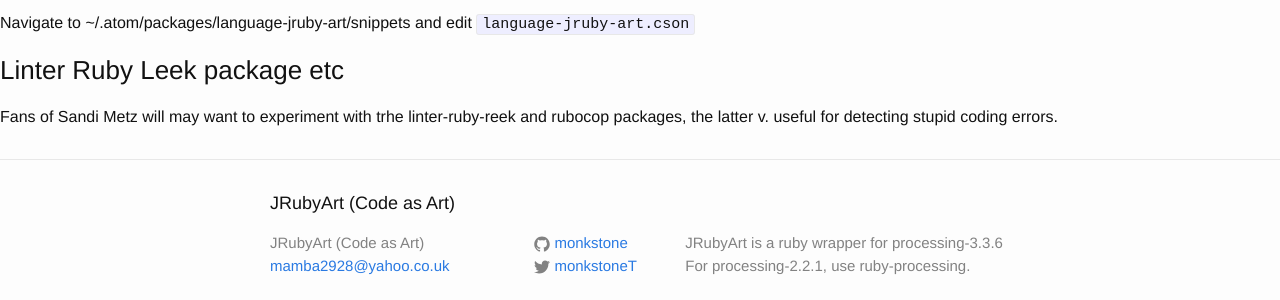
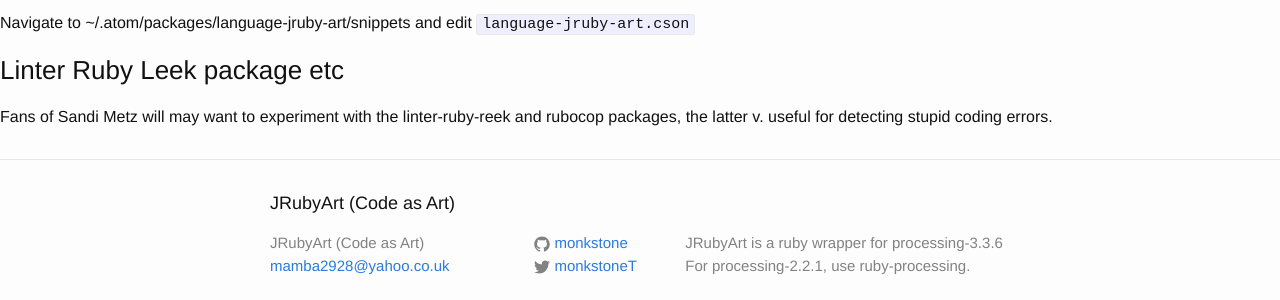
Before and after one commit to ruby-processing/JRubyArt, a Jekyll site: the page built from _editors/atom.md, in a window 1280 px wide and 900 px high, scrolled down 2789 px. Shown: the part 563-863 px from the top of the window. Built offline with Jekyll 4.4.1, drawn with Linux system fonts in a browser that asks for light colours; some of the changed text lies outside the part shown.

Commit message:
Update atom version

```diff
--- a/_editors/atom.md
+++ b/_editors/atom.md
@@ -75,9 +75,9 @@
 
 ### Linter Ruby Leek package etc
 
-Fans of Sandi Metz will may want to experiment with trhe linter-ruby-reek and rubocop packages, the latter v. useful for detecting stupid coding errors.
+Fans of Sandi Metz will may want to experiment with the linter-ruby-reek and rubocop packages, the latter v. useful for detecting stupid coding errors.
 
 [language]:https://atom.io/packages/language-jruby-art
 [atom-k9]:https://atom.io/packages/atom-k9
 [atom]:https://atom.io/
-[releases]:https://github.com/atom/atom/releases/tag/v1.20.0
+[releases]:https://github.com/atom/atom/releases/tag/v1.22.1
```
Also changed, not shown: other parts of _editors/atom.md (+1 -1 lines).
